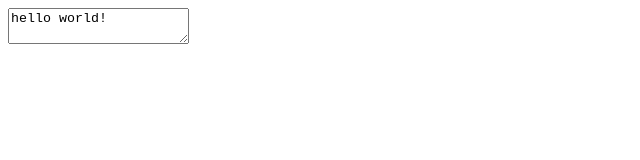
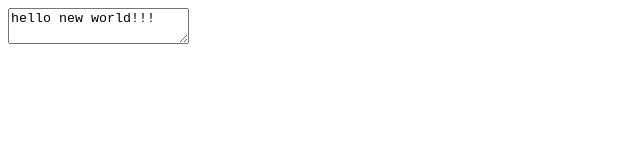
Before and after one commit to TommyZero/git, a plain HTML site: page index.html in a window 1280 px wide. Shown: the full height of the page, 0-640 px from the left. Drawn offline with Linux system fonts and the light colour scheme.

Commit message:
modify some lines

```diff
--- a/index.html
+++ b/index.html
@@ -6,6 +6,6 @@
     <title>Document</title>
 </head>
 <body>
-    <textarea>hello world!</textarea>
+    <textarea>hello new world!!!</textarea>
 </body>
 </html>
```
